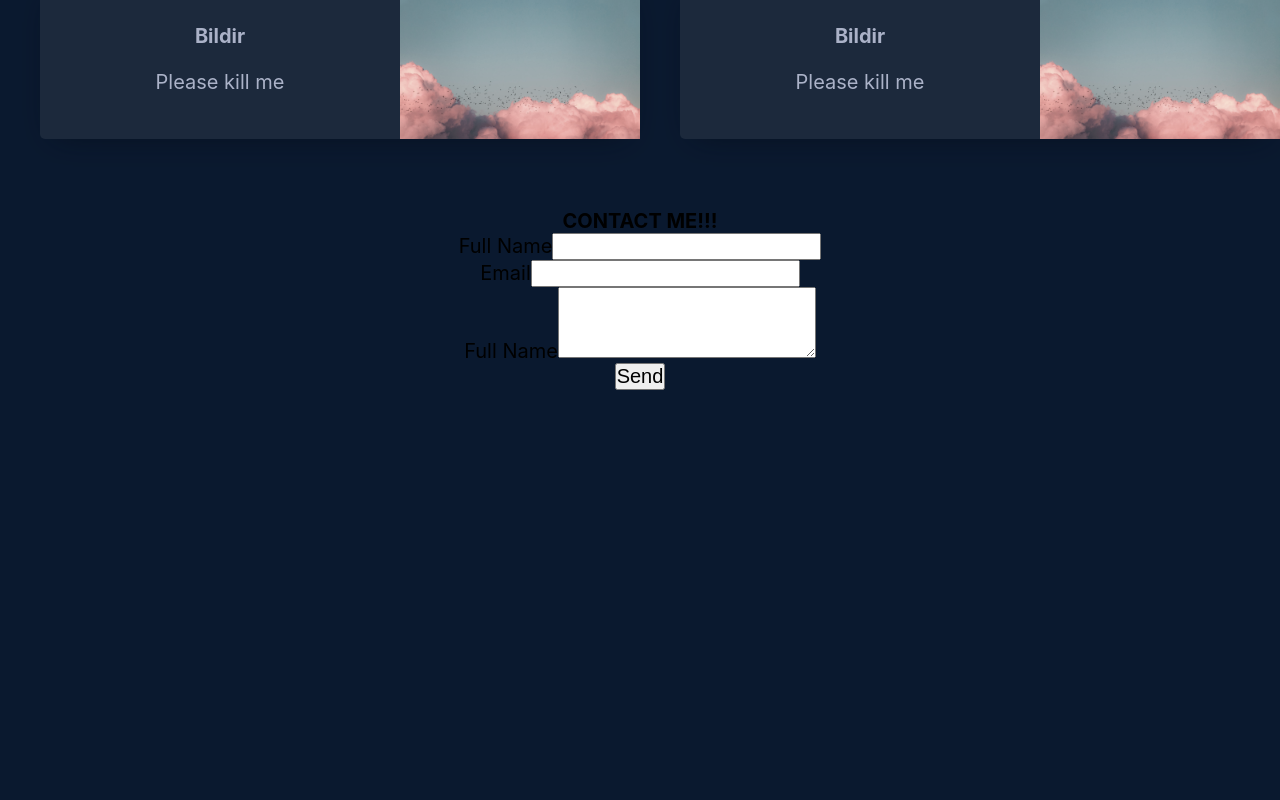
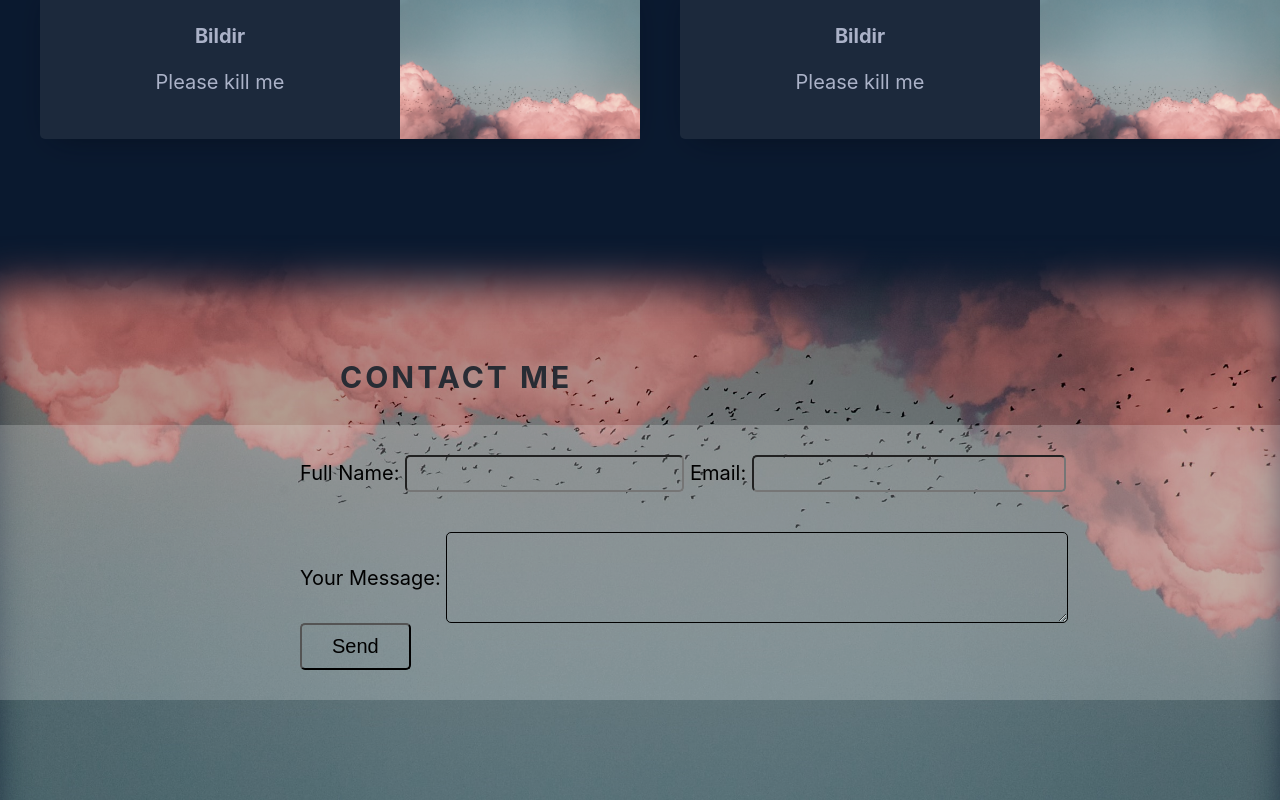
Before and after one commit to cankat-orum/reactjs-portfolio-website, a React (Create React App) app: page / in a window 1280 px wide. Shown: the part 1127-1927 px from the top of the page. Before the commit the page ends 1517 px from the top, so only its background shows below. Built offline with nearby package versions, Linux system fonts and the light colour scheme.

Commit message:
Contact Me section ui design.

```diff
--- a/src/AboutMe.css
+++ b/src/AboutMe.css
@@ -8,6 +8,7 @@
   background-size: cover;
   background-position: bottom;
   height: 100vh;
+  width: 100%;
   /* box-shadow: inset 0 0 20px #000000; */
   box-shadow: inset 0 -75px 40px -10px rgb(10, 25, 47);
 }
--- a/src/ContactForm.css
+++ b/src/ContactForm.css
@@ -1,3 +1,73 @@
+.ContactFormPage {
+  padding-top: 7em;
+  padding-bottom: 5em;
+  text-align: left;
+  background-image: linear-gradient(rgba(0, 0, 0, 0.3), rgba(0, 0, 0, 0.3)),
+    url(./img/index-bg-flipped02.jpg);
+  background-repeat: no-repeat;
+  background-attachment: scroll;
+  background-size: cover;
+  background-position: top;
+  box-shadow: inset 0 75px 40px -10px rgb(10, 25, 47);
+}
+
+.contact-form-div {
+  margin-top: 1.5em;
+  padding-left: 15em;
+  padding-right: 10em;
+  padding-top: 1.5em;
+  padding-bottom: 1.5em;
+  background: rgba(255, 255, 255, 0.2);
+}
+
+.contact-form-title {
+  color: #282c34;
+  padding-left: 40px;
+  text-align: left;
+  font-size: 1.5em;
+  letter-spacing: 3px;
+  margin-left: 10em;
+}
+
+.name-email-div {
+  margin-bottom: 2em;
+}
+
+#full-name {
+  padding: 5px;
+  background-color: transparent;
+  border-radius: 5px;
+}
+
+#email {
+  padding: 5px;
+  width: 15rem;
+  background-color: transparent;
+  border-radius: 5px;
+}
+
+#message {
+  padding: 10px;
+  width: 30rem;
+  background-color: transparent;
+  border: 1px solid black;
+  border-radius: 5px;
+}
+
+.submit-btn {
+  background-color: transparent;
+  border-radius: 5px;
+  padding-top: 10px;
+  padding-bottom: 10px;
+  padding-left: 30px;
+  padding-right: 30px;
+  cursor: pointer;
+}
+
+.message-label-txt * {
+  vertical-align: middle;
+}
+
 .success-msg {
   color: #57a773;
   padding: 10px 15px;
--- a/src/ContactForm.js
+++ b/src/ContactForm.js
@@ -2,6 +2,17 @@ import React from "react";
 import "./ContactForm.css";
 import Form from "react-bootstrap/Form";
 import Button from "react-bootstrap/Button";
+import styled from "styled-components";
+
+export const Grid = styled.div``;
+
+export const Row = styled.div`
+  display: flex;
+`;
+
+export const Col = styled.div`
+  flex: ${(props) => props.size};
+`;
 
 class ContactForm extends React.Component {
   state = {
@@ -31,12 +42,16 @@ class ContactForm extends React.Component {
 
   render() {
     return (
-      <div>
-        <h1>CONTACT ME!!!</h1>
-        <div>
+      <div className="ContactFormPage">
+        <h2 className="contact-form-title">CONTACT ME</h2>
+        <div className="contact-form-div">
+          <Grid>
             <Form onSubmit={this.handleSubmit}>
-            <Form.Group>
-              <Form.Label htmlFor="full-name">Full Name</Form.Label>
+              <div className="name-email-div">
+                <Row>
+                  <Col size={1}>
+                    <Form.Group className="name-email">
+                      <Form.Label htmlFor="full-name">Full Name: </Form.Label>
                       <Form.Control
                         id="full-name"
                         name="name"
@@ -45,8 +60,10 @@ class ContactForm extends React.Component {
                         onChange={this.handleChange}
                       />
                     </Form.Group>
-            <Form.Group>
-              <Form.Label htmlFor="email">Email</Form.Label>
+                  </Col>
+                  <Col size={1}>
+                    <Form.Group className="name-email">
+                      <Form.Label htmlFor="email">Email: </Form.Label>
                       <Form.Control
                         id="email"
                         name="email"
@@ -55,8 +72,12 @@ class ContactForm extends React.Component {
                         onChange={this.handleChange}
                       />
                     </Form.Group>
-            <Form.Group>
-              <Form.Label htmlFor="message">Full Name</Form.Label>
+                  </Col>
+                </Row>
+              </div>
+              <Form.Group className="message-form">
+                <div className="message-label-txt">
+                  <Form.Label htmlFor="message">Your Message: </Form.Label>
                   <Form.Control
                     id="message"
                     name="message"
@@ -65,9 +86,10 @@ class ContactForm extends React.Component {
                     value={this.state.message}
                     onChange={this.handleChange}
                   />
+                </div>
               </Form.Group>
               <Button
-              className="d-inline-block"
+                className="submit-btn"
                 variant="primary"
                 type="submit"
                 disabled={this.state.disabled}
@@ -82,6 +104,7 @@ class ContactForm extends React.Component {
                 <p className="d-inline err-msg">Email Not Send</p>
               )}
             </Form>
+          </Grid>
         </div>
       </div>
     );
--- a/src/Projects.css
+++ b/src/Projects.css
@@ -1,7 +1,8 @@
 #Projects {
-  padding-bottom: 50px;
+  padding-bottom: 3em;
   padding-left: 20px;
   padding-right: 20px;
+  width: 100%;
 }
 
 .projects-section-title {
```
Also changed, not shown: src/img/index-bg-flipped.jpg (added), src/img/index-bg-flipped02.jpg (added). Lines whose indentation alone changed are shown as unchanged.
